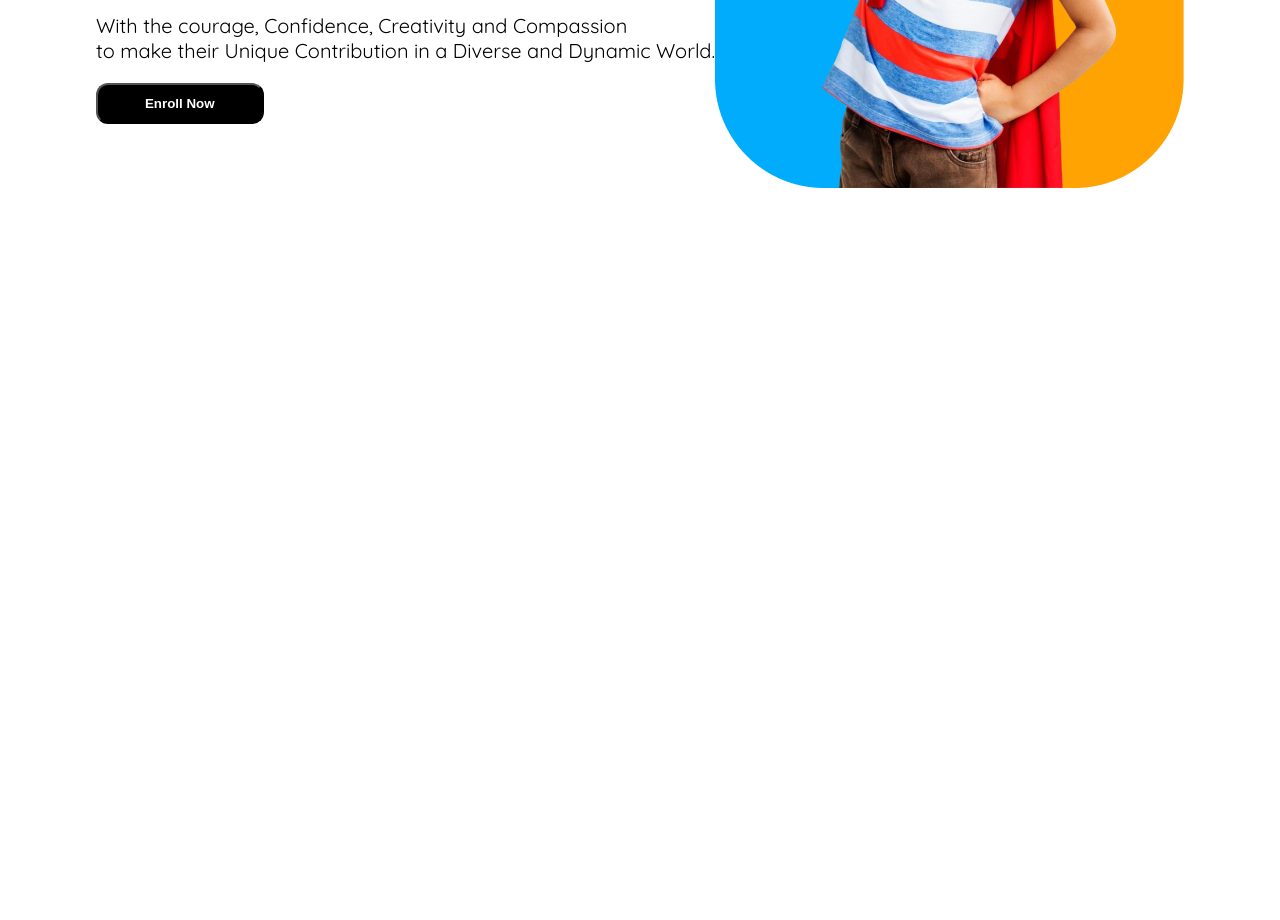
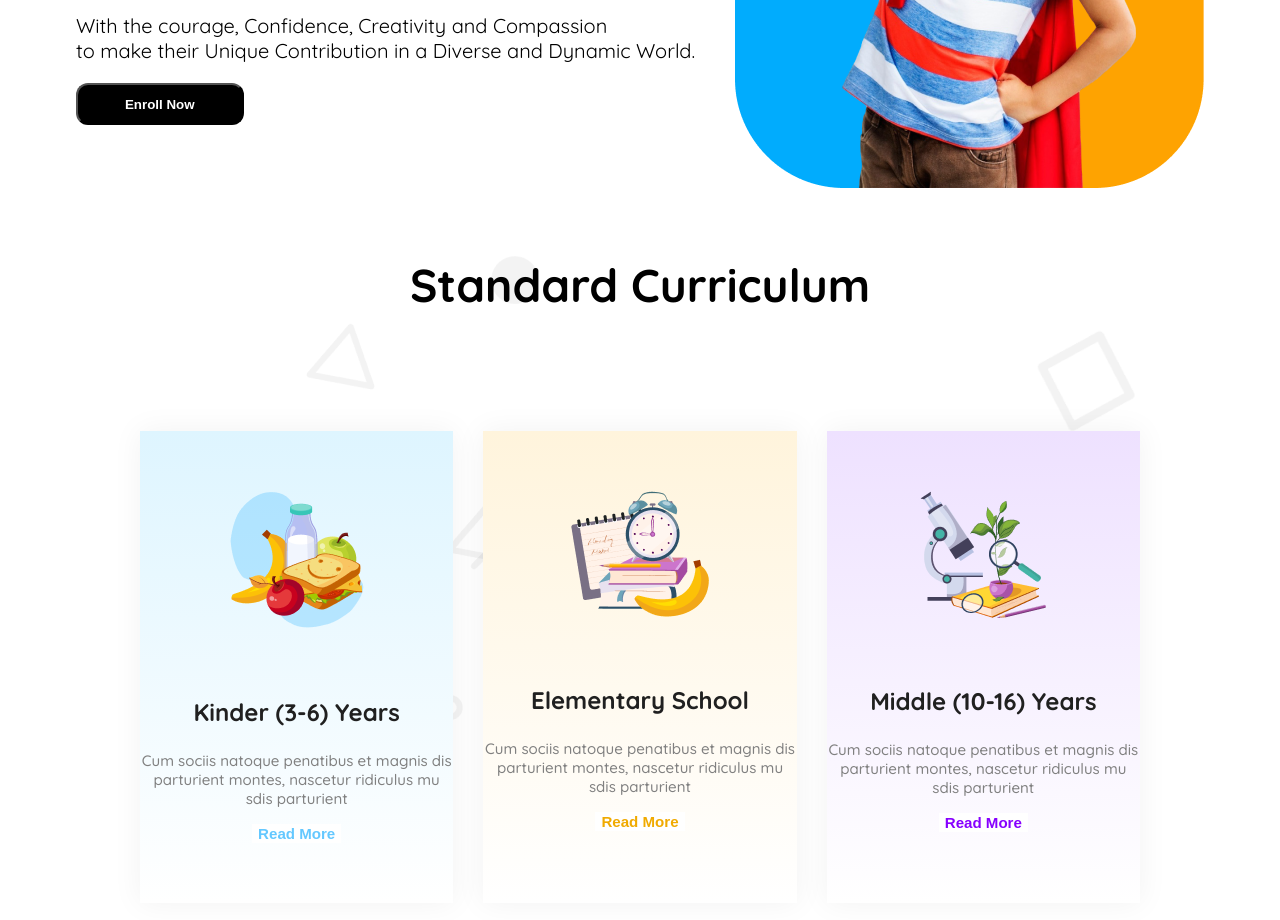
Before and after one commit to Mdsheikhmohaimenulislam/assignment-2, a plain HTML site: page index.html in a window 1280 px wide. Shown: the part 500-1420 px from the top of the page. Before the commit the page ends 800 px from the top, so only its background shows below. Drawn offline with Linux system fonts and the light colour scheme.

Commit message:
Standard section and responsive added on html file

```diff
--- a/index.html
+++ b/index.html
@@ -52,39 +52,40 @@
     </header>
     <main>
 <!-- standard section -->
-          <!-- <section class="card-content">
+        <section class="card-content">
             <h1 class="card-title">Standard Curriculum</h1>
             <div class="card-container">
                 <div class="card-1">
                     <img class="card-img" src="./assets/card-1.png" alt="">
-                    <h3>Kinder (3-6) Years</h3>
-                    <p>Cum sociis natoque penatibus et magnis
+                    <h3 class="card-sub-title">Kinder (3-6) Years</h3>
+                    <p class="card-sub-desription">Cum sociis natoque penatibus et magnis
                         dis parturient montes, nascetur ridiculus
                         mu sdis parturient</p>
-                    <button class="read-btn">Read More</button>
+                    <button class="read-btn-1">Read More</button>
                 </div>
                 <div class="card-2">
                     <img class="card-img" src="./assets/card-2.png" alt="">
-                    <h3>Elementary School</h3>
-                    <p>Cum sociis natoque penatibus et magnis
+                    <h3 class="card-sub-title">Elementary School</h3>
+                    <p class="card-sub-desription">Cum sociis natoque penatibus et magnis
                         dis parturient montes, nascetur ridiculus
                         mu sdis parturient</p>
-                    <button class="read-btn">Read More</button>
+                    <button class="read-btn-2">Read More</button>
                 </div>
                 <div class="card-3">
                     <img class="card-img" src="./assets/card3.png" alt="">
-                    <h3>Middle (10-16) Years</h3>
-                    <p>Cum sociis natoque penatibus et magnis
+                    <h3 class="card-sub-title">Middle (10-16) Years</h3>
+                    <p class="card-sub-desription">Cum sociis natoque penatibus et magnis
                         dis parturient montes, nascetur ridiculus
                         mu sdis parturient</p>
-                    <button class="read-btn">Read More</button>
+                    <button class="read-btn-3">Read More</button>
                 </div>
             </div>
             <div class="less-than-icon">
                 <label for="less-icon"><i class="fa-solid fa-less-than"></i></label>
                 <i class="fa-solid fa-greater-than"></i>
             </div>
-          </section> -->
+        </section>
+
     </main>
     <footer></footer>
 </body>
--- a/style/responsive.css
+++ b/style/responsive.css
@@ -1,4 +1,4 @@
-@media only screen and (max-width:1091px){
+@media only screen and (max-width:1128px){
 
         .menu{
           display: block;
@@ -16,6 +16,16 @@
             margin-bottom: 30px;
             margin-top: 0px;
         }
+/* Standard section */
+
+        .card-container{
+            flex-direction: column;
+
+            padding:0px 50px 0px 50px;
+            /* gap: 100px; */
+            margin-bottom:30px;
+          }
+
 }
 
 /* Medium section */
@@ -41,4 +51,15 @@
       .banner-btn{
         margin-bottom: 30px;
       }
+ /* Standard section */
+ .card-container{
+    flex-direction: column;
+    max-width: 100%;
+    margin:197px 50px 0px 50px;
+  }
+  .less-than-icon{
+    display: none;
+  }
+
+
 }
--- a/style/style.css
+++ b/style/style.css
@@ -45,7 +45,6 @@ body{
     font-size: 1.25rem;
 }
 .contact-btn{
-    /* padding-right: 250px; */
     margin-top: 20px;
     align-items: center;
 
@@ -104,25 +103,27 @@ body{
 .banner-container{
     display: flex;
     justify-content: center;
+    gap: 2.5rem;
 }
-/* .banner-img{
-    max-width: 100%;
-    margin: 0 auto;
-} */
+
 .banner-description{
 
-    margin-top: 150px;
+    margin-top: 9.395rem;
 }
 /* standard section */
 
 .card-1{
-    box-shadow: 0px 0px 28.3px 0.94px;
+    box-shadow: 0px 0px 28.3px 0.94px rgba(0, 0, 0, 0.05);
+    background-image: linear-gradient(0deg,
+    rgba(255, 255, 255, 1),rgba(222, 245, 255, 1));
 }
 .card-2{
-    box-shadow: 0px 0px 28.3px 0.94px;
+    box-shadow: 0px 0px 28.3px 0.94px rgba(0, 0, 0, 0.05);
+    background-image: linear-gradient(0deg,rgba(255, 255, 255, 1),rgba(255, 244, 220, 1));
 }
 .card-3{
-    box-shadow: 0px 0px 28.3px 0.94px;
+    box-shadow: 0px 0px 28.3px 0.94px rgba(0, 0, 0, 0.05);
+    background-image: linear-gradient(0deg,rgba(255, 255, 255, 1),rgba(238, 225, 255, 1));
 }
 .card-content{
     text-align: center;
@@ -130,21 +131,59 @@ body{
 }
 .card-title{
     margin-top: 4rem;
-    margin-bottom: 4rem;
-
-
+    margin-bottom:-80px;
+    font-weight:bold ;
+    font-size:46px;
+}
+.card-sub-title{
+    font-size:24px;
+    font-weight:bold;
+    color:rgba(32, 32, 32, 1);
+}
+.card-sub-desription{
+    font-size:15.09px;
+    font-weight:500;
+    color:rgba(128, 128, 128, 1);
+}
+.card-content{
+    background-image: url("../assets/bg.png");
 }
 .card-container{
+    max-width: 100%;
     display: flex;
     justify-content: center;
     justify-items: center;
     text-align: center;
-    margin: 0 auto;
-    gap: 20px;
+    /* margin-left: 80px;
+    margin-right: 80px; */
+    gap: 30px;
+    margin: 197px 140px 111px 140px;
+    background-image: url("../assets/bg.png");
+
 }
-.read-btn{
-    margin-bottom: 60px;
-    /* margin-top: 30px; */
+.read-btn-1{
+    margin-bottom: 3.75rem;
+    border: none;
+    font-size:0.943rem;
+    font-weight: bold;
+    background-color: white;
+    color:rgba(100, 200, 255, 1) ;
+}
+.read-btn-2{
+    margin-bottom: 3.75rem;
+    border: none;
+    font-size:0.943rem;
+    font-weight: bold;
+    background-color: white;
+    color: rgba(240, 170, 0, 1);
+}
+.read-btn-3{
+    margin-bottom: 3.75rem;
+    border: none;
+    font-size:0.943rem;
+    font-weight: bold;
+    background-color: white;
+    color: rgba(135, 0, 255, 1);
 }
 .less-than-icon{
     display: flex;
@@ -170,5 +209,4 @@ body{
 .card-img{
     margin-top: 60px;
     margin-bottom: 40px;
-    background-color:red;
 }
```
